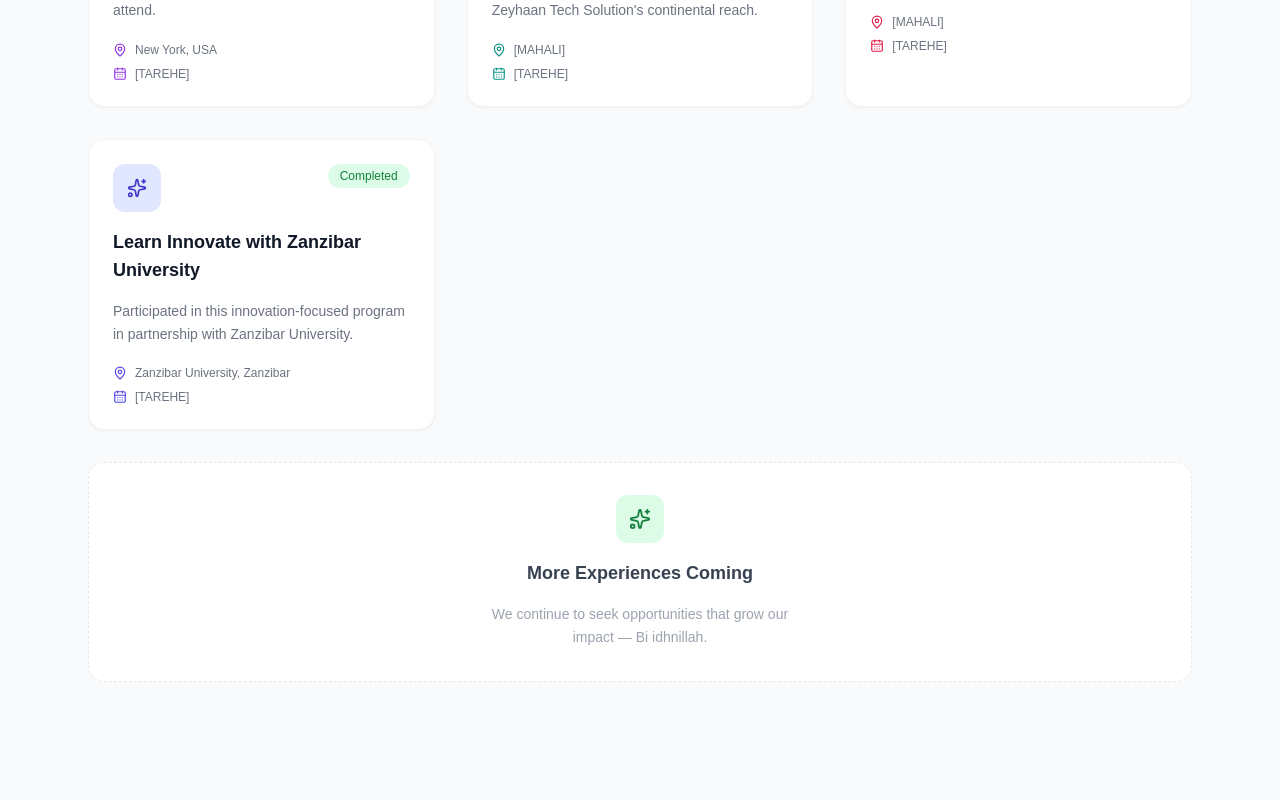
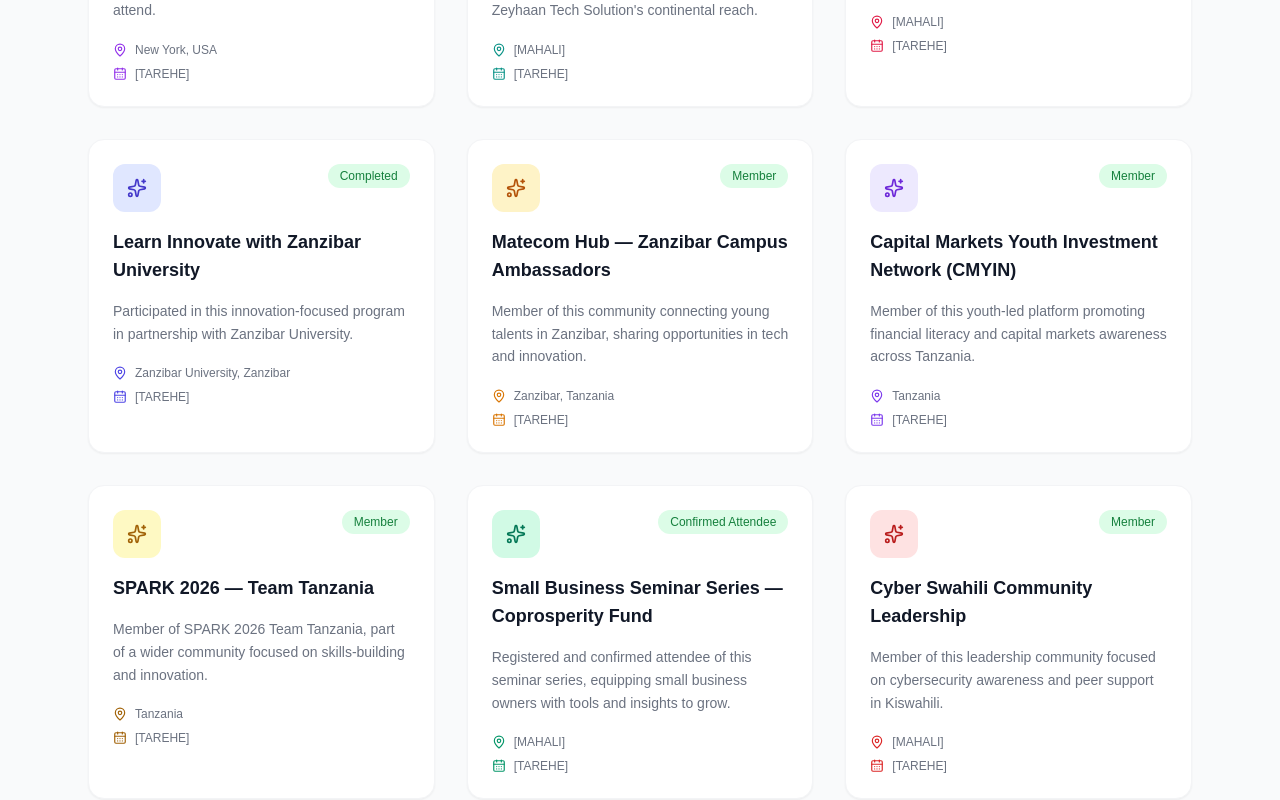
Before and after one commit to zeytham/zeyhaan-portfolio, a Next.js app: page / in a window 1280 px wide. Shown: the part 5580-6380 px from the top of the page. Built offline with nearby package versions, Linux system fonts and the light colour scheme.

Commit message:
Enhance Experiences section with new entries
Updated experience details and added new experiences for various organizations.

```diff
--- a/components/Experiences.jsx
+++ b/components/Experiences.jsx
@@ -46,11 +46,11 @@
             <div className="flex flex-col gap-2 pt-1">
               <div className="flex items-center gap-2 text-xs text-gray-500">
                 <MapPin size={14} className="text-green-600" />
-                UDSM, Dar es Salaam, Tanzania
+                New Library - UDSM, Dar es Salaam, Tanzania
               </div>
               <div className="flex items-center gap-2 text-xs text-gray-500">
                 <CalendarDays size={14} className="text-green-600" />
-                [TAREHE]
+                August 12, 2026
               </div>
             </div>
           </motion.div>
@@ -235,6 +235,156 @@
             </div>
           </motion.div>
 
+          {/* Experience 8 - Matecom Hub Zanzibar Campus Ambassadors */}
+          <motion.div
+            initial={{ opacity: 0, y: 30 }}
+            whileInView={{ opacity: 1, y: 0 }}
+            viewport={{ once: true }}
+            transition={{ duration: 0.6, delay: 0.55 }}
+            className="bg-white border border-gray-100 rounded-2xl overflow-hidden shadow-sm hover:shadow-lg transition-shadow duration-300 p-6 space-y-4"
+          >
+            <div className="flex items-start justify-between">
+              <div className="w-12 h-12 bg-amber-100 rounded-xl flex items-center justify-center">
+                <Sparkles size={20} className="text-amber-700" />
+              </div>
+              <span className="text-xs bg-green-100 text-green-700 px-3 py-1 rounded-full font-medium">Member</span>
+            </div>
+            <h3 className="text-lg font-bold text-gray-900">Matecom Hub — Zanzibar Campus Ambassadors</h3>
+            <p className="text-gray-500 text-sm leading-relaxed">
+              Member of this community connecting young talents in Zanzibar, sharing opportunities in tech and innovation.
+            </p>
+            <div className="flex flex-col gap-2 pt-1">
+              <div className="flex items-center gap-2 text-xs text-gray-500">
+                <MapPin size={14} className="text-amber-600" />
+                Zanzibar, Tanzania
+              </div>
+              <div className="flex items-center gap-2 text-xs text-gray-500">
+                <CalendarDays size={14} className="text-amber-600" />
+                [TAREHE]
+              </div>
+            </div>
+          </motion.div>
+
+          {/* Experience 9 - Capital Markets Youth Investment Network */}
+          <motion.div
+            initial={{ opacity: 0, y: 30 }}
+            whileInView={{ opacity: 1, y: 0 }}
+            viewport={{ once: true }}
+            transition={{ duration: 0.6, delay: 0.6 }}
+            className="bg-white border border-gray-100 rounded-2xl overflow-hidden shadow-sm hover:shadow-lg transition-shadow duration-300 p-6 space-y-4"
+          >
+            <div className="flex items-start justify-between">
+              <div className="w-12 h-12 bg-violet-100 rounded-xl flex items-center justify-center">
+                <Sparkles size={20} className="text-violet-700" />
+              </div>
+              <span className="text-xs bg-green-100 text-green-700 px-3 py-1 rounded-full font-medium">Member</span>
+            </div>
+            <h3 className="text-lg font-bold text-gray-900">Capital Markets Youth Investment Network (CMYIN)</h3>
+            <p className="text-gray-500 text-sm leading-relaxed">
+              Member of this youth-led platform promoting financial literacy and capital markets awareness across Tanzania.
+            </p>
+            <div className="flex flex-col gap-2 pt-1">
+              <div className="flex items-center gap-2 text-xs text-gray-500">
+                <MapPin size={14} className="text-violet-600" />
+                Tanzania
+              </div>
+              <div className="flex items-center gap-2 text-xs text-gray-500">
+                <CalendarDays size={14} className="text-violet-600" />
+                [TAREHE]
+              </div>
+            </div>
+          </motion.div>
+
+          {/* Experience 10 - SPARK 2026 Team Tanzania */}
+          <motion.div
+            initial={{ opacity: 0, y: 30 }}
+            whileInView={{ opacity: 1, y: 0 }}
+            viewport={{ once: true }}
+            transition={{ duration: 0.6, delay: 0.65 }}
+            className="bg-white border border-gray-100 rounded-2xl overflow-hidden shadow-sm hover:shadow-lg transition-shadow duration-300 p-6 space-y-4"
+          >
+            <div className="flex items-start justify-between">
+              <div className="w-12 h-12 bg-yellow-100 rounded-xl flex items-center justify-center">
+                <Sparkles size={20} className="text-yellow-700" />
+              </div>
+              <span className="text-xs bg-green-100 text-green-700 px-3 py-1 rounded-full font-medium">Member</span>
+            </div>
+            <h3 className="text-lg font-bold text-gray-900">SPARK 2026 — Team Tanzania</h3>
+            <p className="text-gray-500 text-sm leading-relaxed">
+              Member of SPARK 2026 Team Tanzania, part of a wider community focused on skills-building and innovation.
+            </p>
+            <div className="flex flex-col gap-2 pt-1">
+              <div className="flex items-center gap-2 text-xs text-gray-500">
+                <MapPin size={14} className="text-yellow-700" />
+                Tanzania
+              </div>
+              <div className="flex items-center gap-2 text-xs text-gray-500">
+                <CalendarDays size={14} className="text-yellow-700" />
+                [TAREHE]
+              </div>
+            </div>
+          </motion.div>
+
+          {/* Experience 11 - Coprosperity Fund Small Business Seminar Series */}
+          <motion.div
+            initial={{ opacity: 0, y: 30 }}
+            whileInView={{ opacity: 1, y: 0 }}
+            viewport={{ once: true }}
+            transition={{ duration: 0.6, delay: 0.7 }}
+            className="bg-white border border-gray-100 rounded-2xl overflow-hidden shadow-sm hover:shadow-lg transition-shadow duration-300 p-6 space-y-4"
+          >
+            <div className="flex items-start justify-between">
+              <div className="w-12 h-12 bg-emerald-100 rounded-xl flex items-center justify-center">
+                <Sparkles size={20} className="text-emerald-700" />
+              </div>
+              <span className="text-xs bg-green-100 text-green-700 px-3 py-1 rounded-full font-medium">Confirmed Attendee</span>
+            </div>
+            <h3 className="text-lg font-bold text-gray-900">Small Business Seminar Series — Coprosperity Fund</h3>
+            <p className="text-gray-500 text-sm leading-relaxed">
+              Registered and confirmed attendee of this seminar series, equipping small business owners with tools and insights to grow.
+            </p>
+            <div className="flex flex-col gap-2 pt-1">
+              <div className="flex items-center gap-2 text-xs text-gray-500">
+                <MapPin size={14} className="text-emerald-600" />
+                [MAHALI]
+              </div>
+              <div className="flex items-center gap-2 text-xs text-gray-500">
+                <CalendarDays size={14} className="text-emerald-600" />
+                [TAREHE]
+              </div>
+            </div>
+          </motion.div>
+
+          {/* Experience 12 - Cyber Swahili Community Leadership */}
+          <motion.div
+            initial={{ opacity: 0, y: 30 }}
+            whileInView={{ opacity: 1, y: 0 }}
+            viewport={{ once: true }}
+            transition={{ duration: 0.6, delay: 0.75 }}
+            className="bg-white border border-gray-100 rounded-2xl overflow-hidden shadow-sm hover:shadow-lg transition-shadow duration-300 p-6 space-y-4"
+          >
+            <div className="flex items-start justify-between">
+              <div className="w-12 h-12 bg-red-100 rounded-xl flex items-center justify-center">
+                <Sparkles size={20} className="text-red-700" />
+              </div>
+              <span className="text-xs bg-green-100 text-green-700 px-3 py-1 rounded-full font-medium">Member</span>
+            </div>
+            <h3 className="text-lg font-bold text-gray-900">Cyber Swahili Community Leadership</h3>
+            <p className="text-gray-500 text-sm leading-relaxed">
+              Member of this leadership community focused on cybersecurity awareness and peer support in Kiswahili.
+            </p>
+            <div className="flex flex-col gap-2 pt-1">
+              <div className="flex items-center gap-2 text-xs text-gray-500">
+                <MapPin size={14} className="text-red-600" />
+                [MAHALI]
+              </div>
+              <div className="flex items-center gap-2 text-xs text-gray-500">
+                <CalendarDays size={14} className="text-red-600" />
+                [TAREHE]
+              </div>
+            </div>
+          </motion.div>
+
           {/* More Coming */}
           <motion.div
             initial={{ opacity: 0, y: 30 }}
```
